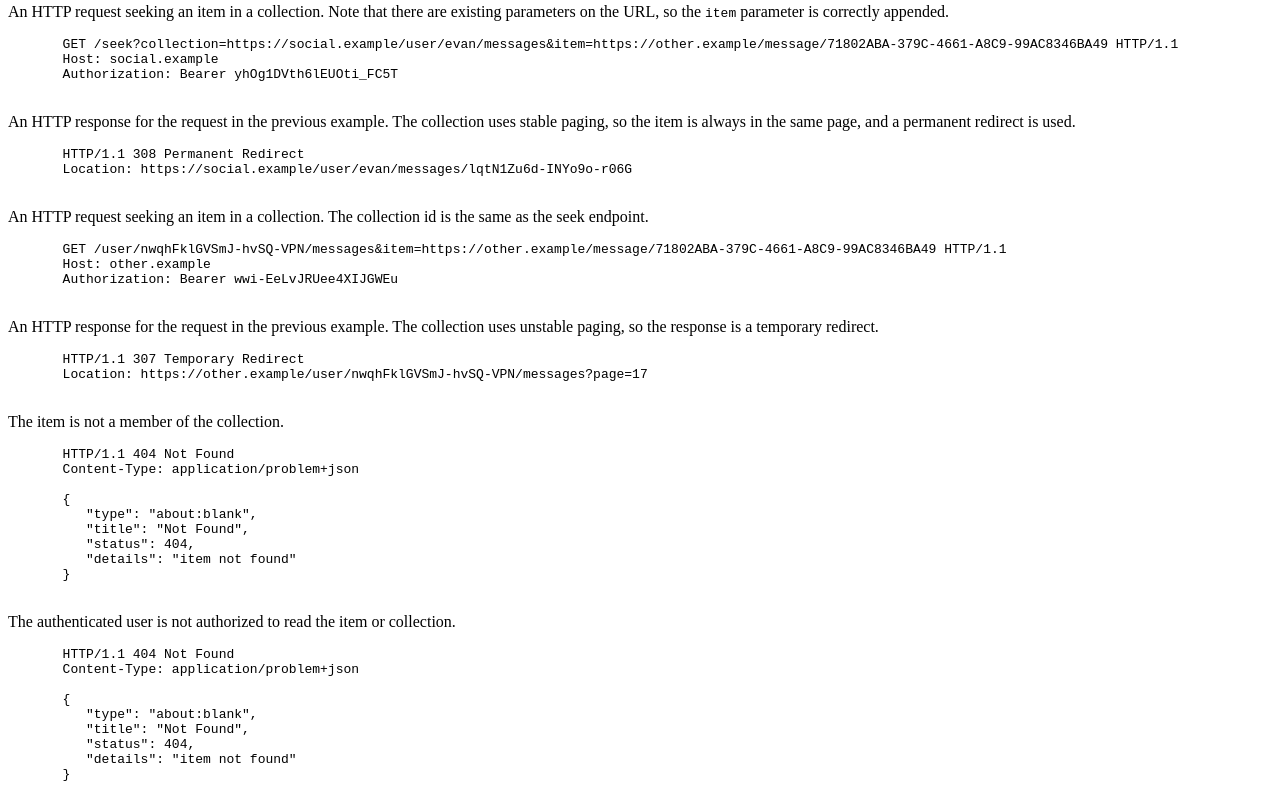
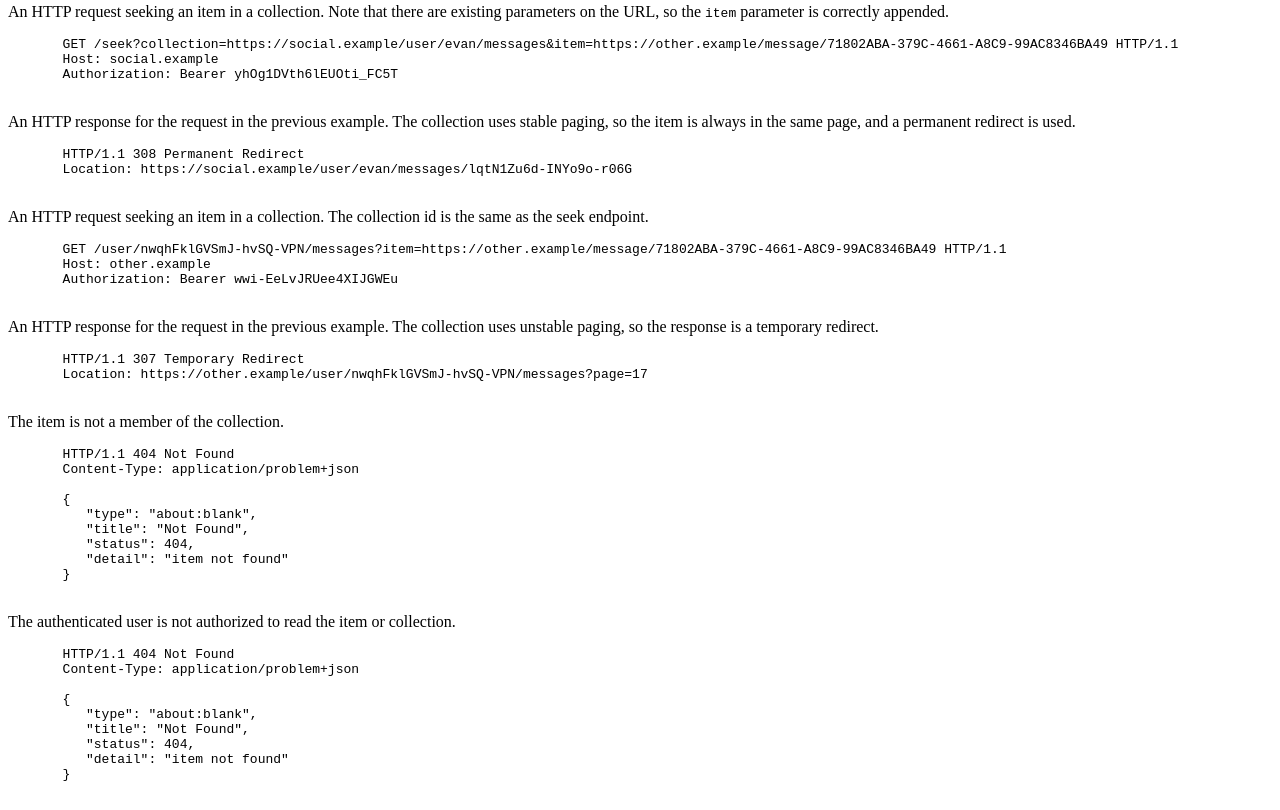
Before and after one commit to swicg/activitypub-api, a plain HTML site: page seekitem.html in a window 1280 px wide. Shown: the part 1798-2608 px from the top of the page. Drawn offline with Linux system fonts and the light colour scheme.

Commit message:
fix: syntax errors in URL, problem report

```diff
--- a/seekitem.html
+++ b/seekitem.html
@@ -189,7 +189,7 @@
     <aside class="example">
       <p>An HTTP request seeking an item in a collection. The collection id is the same as the seek endpoint.</p>
       <pre class="http">
-       GET /user/nwqhFklGVSmJ-hvSQ-VPN/messages&item=https://other.example/message/71802ABA-379C-4661-A8C9-99AC8346BA49 HTTP/1.1
+       GET /user/nwqhFklGVSmJ-hvSQ-VPN/messages?item=https://other.example/message/71802ABA-379C-4661-A8C9-99AC8346BA49 HTTP/1.1
        Host: other.example
        Authorization: Bearer wwi-EeLvJRUee4XIJGWEu
       </pre>
@@ -211,7 +211,7 @@
           "type": "about:blank",
           "title": "Not Found",
           "status": 404,
-          "details": "item not found"
+          "detail": "item not found"
        }
       </pre>
     </aside>
@@ -225,7 +225,7 @@
           "type": "about:blank",
           "title": "Not Found",
           "status": 404,
-          "details": "item not found"
+          "detail": "item not found"
        }
       </pre>
     </aside>
```
